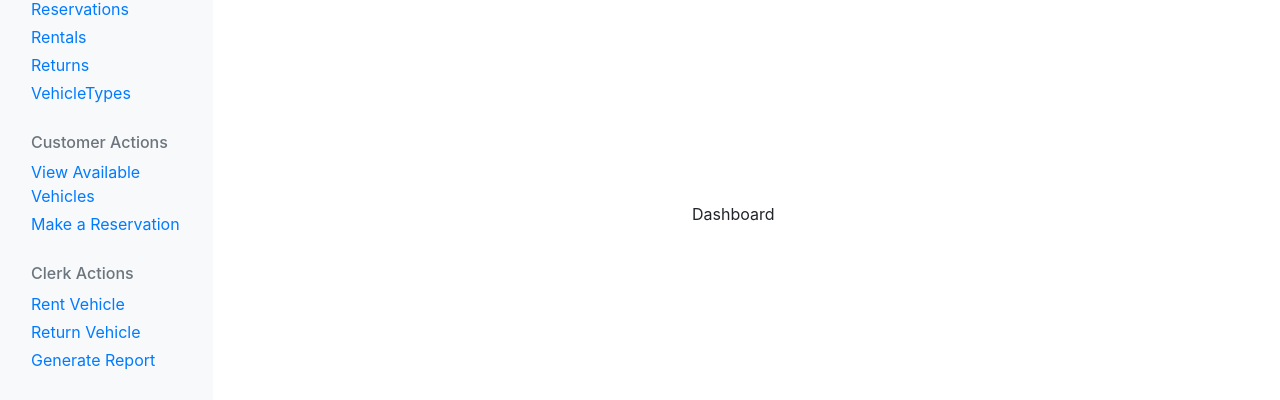
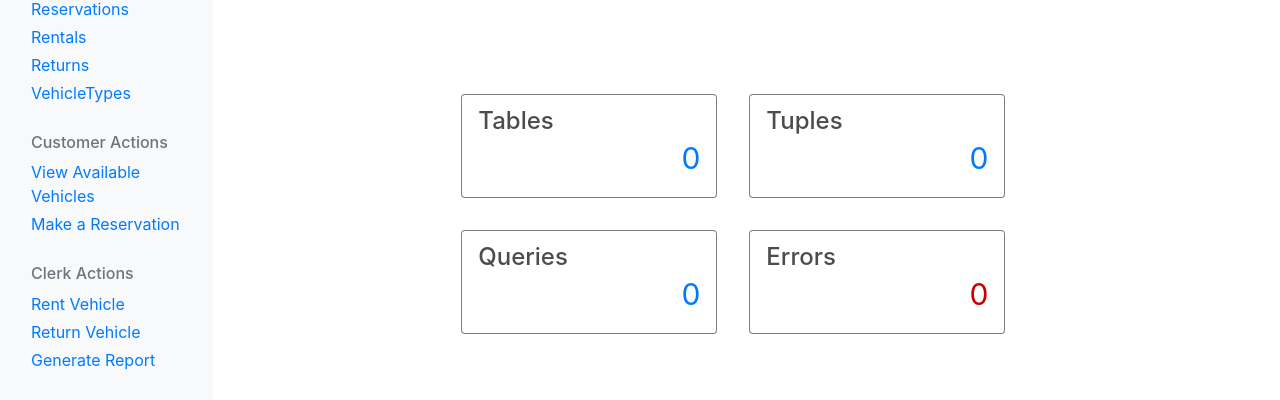
Before and after one commit to alexgausman/super-rent, a React (Create React App) app in the folder frontend/: page / in a window 1280 px wide. Shown: the part 194-594 px from the top of the page. Built offline with nearby package versions, Linux system fonts and the light colour scheme; no server answers.

Commit message:
Implement dashboard

```diff
--- a/frontend/src/App.js
+++ b/frontend/src/App.js
@@ -71,7 +71,7 @@ class App extends Component {
           let tables = prevState.tables;
           tables = tables.map(t => {
             if (t.name === tableName) {
-              t.rowCount = res.data.rowCount;
+              t.rowCount = parseInt(res.data.rows[0].count);
               return t;
             }
           });
@@ -94,7 +94,6 @@ class App extends Component {
   initTables() {
     axios.post('/admin/init-db')
       .then(res => {
-        console.log(res.data.query);
         this.setState({ queries: [res.data.query] }, () => {
           this.getSetTablesInfo();
         })
@@ -114,7 +113,7 @@ class App extends Component {
   }
 
   render() {
-    const { logPanelIsOpen } = this.state;
+    const { loading, tables, queries, logPanelIsOpen } = this.state;
     return (
       <BrowserRouter>
         <div className="App">
@@ -138,7 +137,13 @@ class App extends Component {
                   alignItems: 'center',
                   justifyContent: 'center',
                 }}>
-                  <Route exact path="/" component={Dashboard} />
+                  <Route exact path="/" >
+                    <Dashboard
+                      loading={loading}
+                      tables={tables}
+                      queries={queries}
+                    />
+                  </Route>
                   <Route path="/tables/:tableName" component={DataTable} />
                 </div>
                 <LogPanel
--- a/frontend/src/Components/Dashboard.js
+++ b/frontend/src/Components/Dashboard.js
@@ -1,9 +1,34 @@
 import React from 'react';
+import PropTypes from 'prop-types';
 
-function Dashboard() {
+import DashboardCard from './DashboardCard';
+
+function Dashboard(props) {
+  const { tables, queries } = props;
+  const tuplesCount = tables.reduce((acc, t) => acc + (t.rowCount || 0), 0 );
   return (
-    <span>Dashboard</span>
+    <div style={{
+      width: '100%',
+      display: 'flex',
+      flexDirection: 'column',
+      alignItems: 'center',
+    }}>
+      <div>
+        <DashboardCard title="Tables" value={tables.length} />
+        <DashboardCard title="Tuples" value={tuplesCount} />
+      </div>
+      <div>
+        <DashboardCard title="Queries" value={queries.length} />
+        <DashboardCard color="#CC0000" title="Errors" />
+      </div>
+    </div>
   );
 }
 
+Dashboard.propTypes = {
+  loading: PropTypes.bool.isRequired,
+  tables: PropTypes.array.isRequired,
+  queries: PropTypes.array.isRequired,
+}
+
 export default Dashboard;
--- /dev/null
+++ b/frontend/src/Components/DashboardCard.js
@@ -0,0 +1,42 @@
+import React from 'react';
+import PropTypes from 'prop-types';
+
+function DashboardCard(props) {
+  return (
+    <div className="card" style={{
+      display: 'inline-block',
+      width: '16rem',
+      margin: '1rem',
+      borderColor: 'rgba(0,0,0,0.5)',
+    }}>
+      <div className="card-body" style={{
+        padding: '0.75rem 1rem',
+      }}>
+        <h5 className="card-title" style={{
+          fontSize: '24px',
+          marginBottom: 0,
+          color: 'rgba(0,0,0,0.7)',
+        }}>{props.title}</h5>
+        <p className="card-value" style={{
+          float: 'right',
+          fontSize: '30px',
+          color: props.color,
+        }}>{props.value}</p>
+      </div>
+    </div>
+  );
+}
+
+DashboardCard.propTypes = {
+  color: PropTypes.string,
+  title: PropTypes.string,
+  value: PropTypes.number,
+};
+
+DashboardCard.defaultProps = {
+  color: '#007bff',
+  title: 'Title',
+  value: 0,
+}
+
+export default DashboardCard;
--- a/frontend/src/Components/LogPanel.js
+++ b/frontend/src/Components/LogPanel.js
@@ -2,10 +2,6 @@ import React, { Component } from 'react';
 import PropTypes from 'prop-types';
 
 class LogPanel extends Component {
-  constructor(props) {
-    super(props);
-  }
-
   render() {
     const { isOpen } = this.props;
     return (
```
